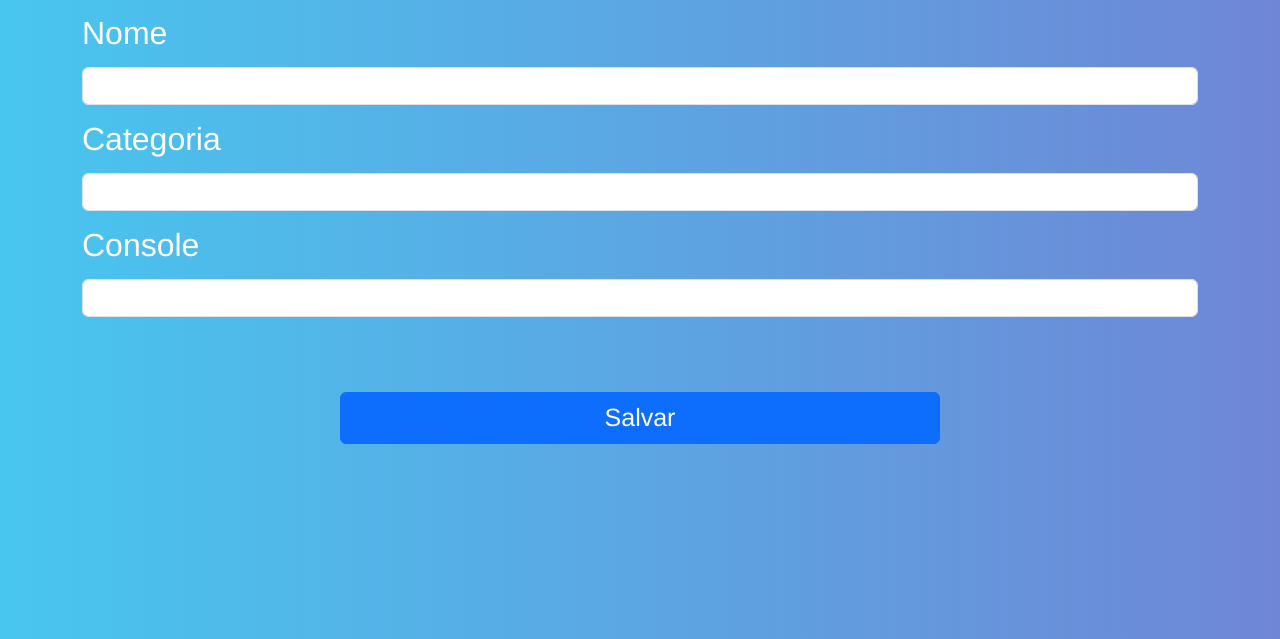
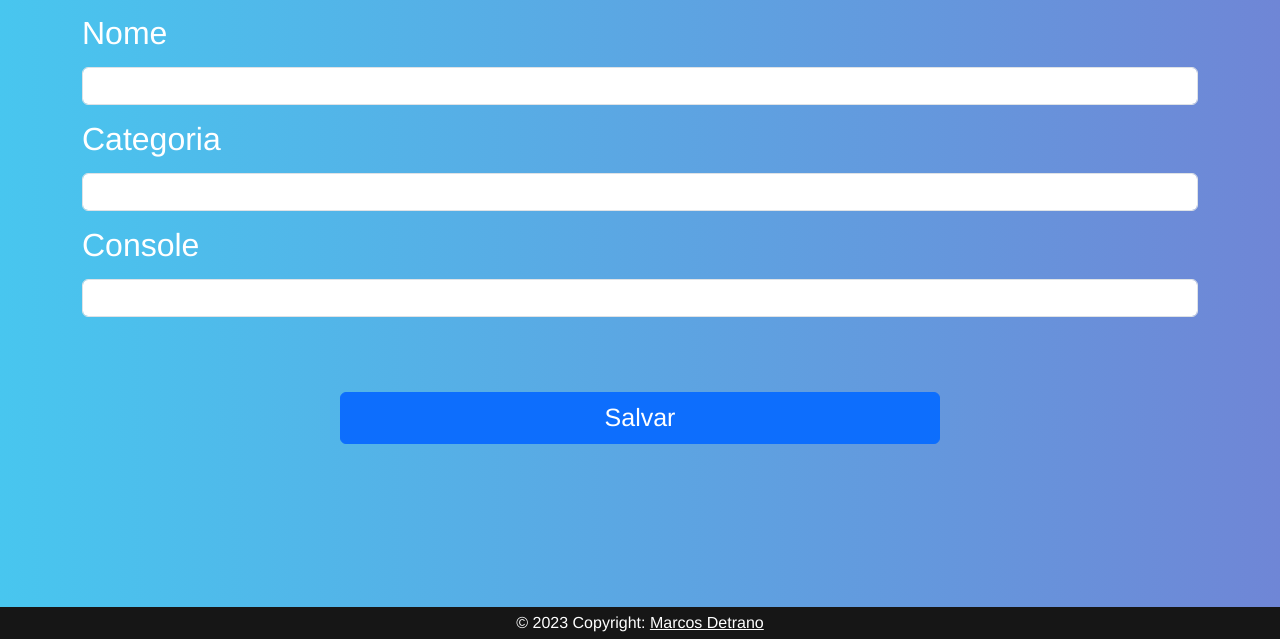
Before and after one commit to msdetrano/api_jogoteca, a Flask app: page /novo in a window 1280 px wide. Shown: the part 161-800 px from the top of the page. Run offline with Flask 2, Linux system fonts and the light colour scheme.

Commit message:
Novo commit

```diff
--- a/templates/novo.html
+++ b/templates/novo.html
@@ -49,4 +49,16 @@
       </form>
     </div>
 </body>
+<footer class="text-center text-white fixed-bottom" style="background-color: #1C1C1C;">
+  <!-- Grid container -->
+  <div class="container p-0"></div>
+  <!-- Grid container -->
+
+  <!-- Copyright -->
+  <div class="text-center p-1" style="background-color: rgba(0, 0, 0, 0.2);">
+    © 2023 Copyright:
+    <a class="text-white" href="https://github.com/msdetrano">Marcos Detrano</a>
+  </div>
+  <!-- Copyright -->
+</footer>
 </html>
```
Also changed, not shown: templates/lista.html (+15 -3 lines).
